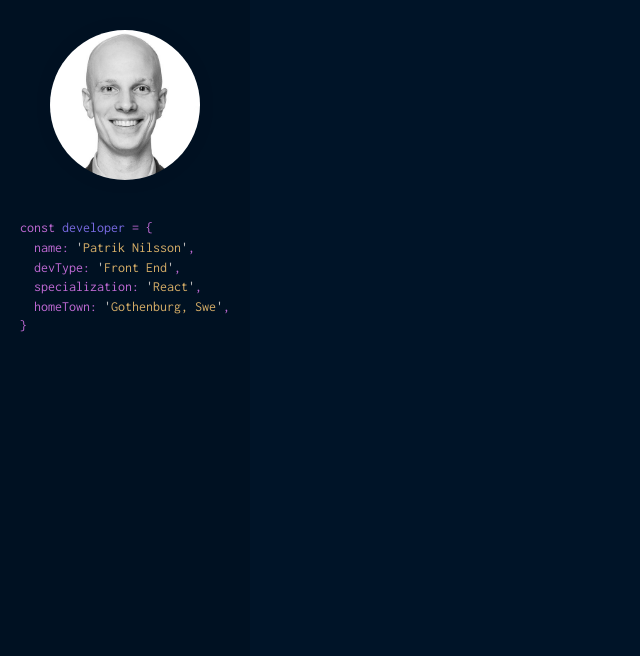
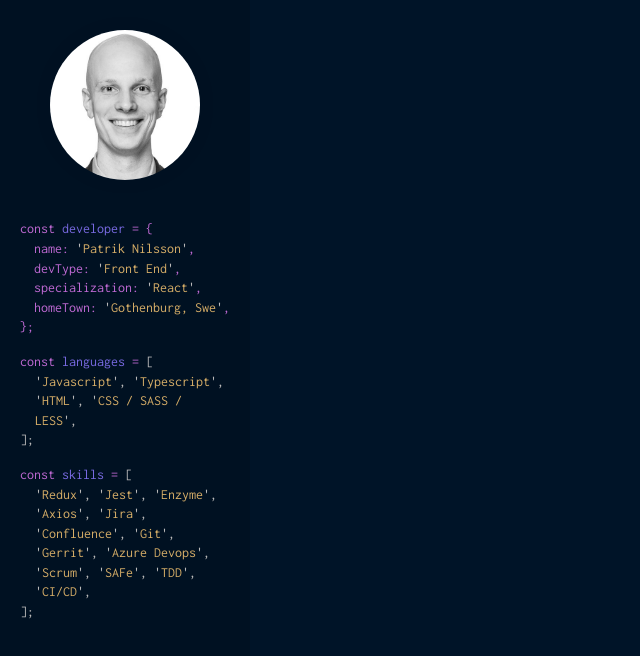
Before and after one commit to patriknil90/resume-site, a React app: page / in a window 1280 px wide. Shown: the top 656 px of the page, without its empty margins (0-640 px from the left). Built offline with nearby package versions, Linux system fonts and the light colour scheme.

Commit message:
Add languages and skills to sidebar

```diff
--- a/src/App.js
+++ b/src/App.js
@@ -5,6 +5,7 @@ import Sidebar from './Sidebar'
 const Container = styled.div`
   width: 100%;
   height: 100vh;
+  overflow-y: auto;
   margin: 0;
   box-sizing: border-box;
   background: #001428;
--- a/src/Sidebar.js
+++ b/src/Sidebar.js
@@ -1,10 +1,11 @@
-import React from 'react'
+import React, { Fragment } from 'react'
 import styled from 'styled-components'
 import portrait from './assets/images/patrik-nilsson.jpg'
+import { SidebarSection, Indented, Purple, BlueGrey, Orange } from './styles'
 
 const Wrapper = styled.div`
   position: relative;
-  height: 100%;
+  min-height: 100%;
   width: 250px;
   background: #001122;
 `
@@ -20,30 +21,25 @@ const Portrait = styled.img`
   width: 100%;
   border-radius: 50%;
   box-shadow: 0px 0px 29px -13px rgba(0, 0, 0, 0.2);
+  margin-bottom: 15px;
 `
 
-const Section = styled.div`
-  padding: 0 20px;
-  text-align: center;
-`
-
-const WorkerWrapper = styled.p`
-  font-size: 14px;
-  line-height: 1.4;
-  text-align: left;
-`
-
-const Purple = styled.span`
-  color: #be69d3;
-`
-
-const BlueGrey = styled.span`
-  color: #786ae2;
-`
-
-const Orange = styled.span`
-  color: #d6ae68;
-`
+const languages = ['Javascript', 'Typescript', 'HTML', 'CSS / SASS / LESS']
+const skills = [
+  'Redux',
+  'Jest',
+  'Enzyme',
+  'Axios',
+  'Jira',
+  'Confluence',
+  'Git',
+  'Gerrit',
+  'Azure Devops',
+  'Scrum',
+  'SAFe',
+  'TDD',
+  'CI/CD',
+]
 
 const Sidebar = () => {
   return (
@@ -51,8 +47,7 @@ const Sidebar = () => {
       <PortraitWrapper>
         <Portrait alt="Patrik Nilsson Front End developer" src={portrait} />
       </PortraitWrapper>
-      <Section>
-        <WorkerWrapper>
+      <SidebarSection>
         <Purple>const</Purple>
         <BlueGrey> developer</BlueGrey>
         <Purple> = {'{'}</Purple>
@@ -69,9 +64,36 @@ const Sidebar = () => {
         <Purple>&nbsp;&nbsp;homeTown:</Purple> &apos;
         <Orange>Gothenburg, Swe</Orange>&apos;<Purple>,</Purple>
         <br />
-          <Purple>{'}'}</Purple>
-        </WorkerWrapper>
-      </Section>
+        <Purple>{'};'}</Purple>
+      </SidebarSection>
+      <SidebarSection>
+        <Purple>const</Purple>
+        <BlueGrey> languages</BlueGrey>
+        <Purple> = </Purple>
+        {'['}
+        <Indented>
+          {languages.map(language => (
+            <Fragment key={language}>
+              &apos;<Orange>{language}</Orange>&apos;,{' '}
+            </Fragment>
+          ))}
+        </Indented>
+        {'];'}
+      </SidebarSection>
+      <SidebarSection>
+        <Purple>const</Purple>
+        <BlueGrey> skills</BlueGrey>
+        <Purple> = </Purple>
+        {'['}
+        <Indented>
+          {skills.map(skill => (
+            <Fragment key={skill}>
+              &apos;<Orange>{skill}</Orange>&apos;,{' '}
+            </Fragment>
+          ))}
+        </Indented>
+        {'];'}
+      </SidebarSection>
     </Wrapper>
   )
 }
--- /dev/null
+++ b/src/styles.js
@@ -0,0 +1,25 @@
+import styled from 'styled-components'
+
+export const SidebarSection = styled.div`
+  padding: 0 20px;
+  font-size: 14px;
+  line-height: 1.4;
+  text-align: left;
+  margin-bottom: 15px;
+`
+
+export const Indented = styled.div`
+  padding-left: 15px;
+`
+
+export const Purple = styled.span`
+  color: #be69d3;
+`
+
+export const BlueGrey = styled.span`
+  color: #786ae2;
+`
+
+export const Orange = styled.span`
+  color: #d6ae68;
+`
```
Lines whose indentation alone changed are shown as unchanged.
